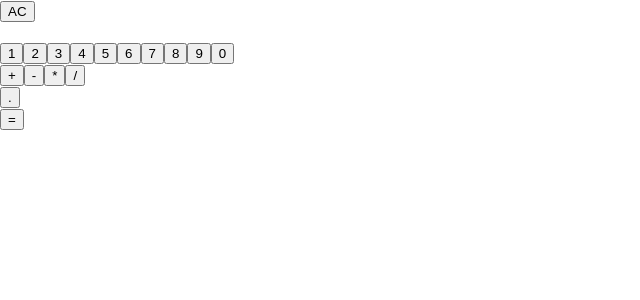
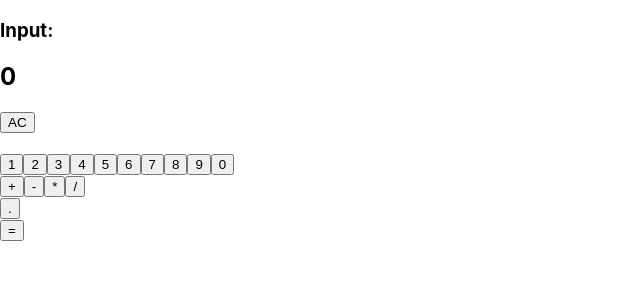
Before and after one commit to nayakshweta/javascript_calculator, a React (Create React App) app: page / in a window 1280 px wide. Shown: the top 300 px of the page, without its empty margins (0-640 px from the left). Built offline with nearby package versions, Linux system fonts and the light colour scheme.

Commit message:
Adds elements to render the input and display the latest entry or output in the Calculator component.

```diff
--- a/src/components/Calculator.js
+++ b/src/components/Calculator.js
@@ -77,6 +77,8 @@ class Calculator extends React.Component {
     render() {
         return (
             <div>
+                <h3>Input: {this.state.input.join("")}</h3>
+                <h2 id="display">{this.state.lastEntryOrOutput}</h2>
                 <button id="clear">AC</button>
                 <br />
                 <br />
```
